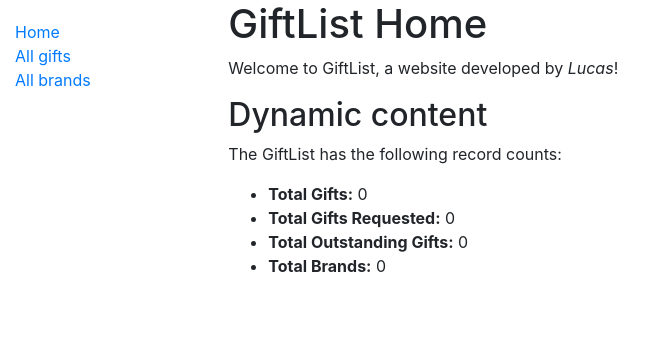
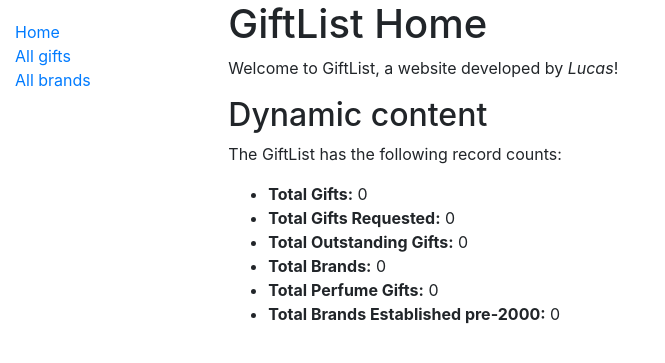
Before and after one commit to LucasSD/giftlist, a Django app: page /catalog/ in a window 1280 px wide. Shown: the top 363 px of the page, without its empty margins (0-665 px from the left). Run offline with Django 3.2, Linux system fonts and the light colour scheme; data that the repository does not hold is empty.

Commit message:
add to templates and views.py

```diff
--- a/catalog/templates/base_generic.html
+++ b/catalog/templates/base_generic.html
@@ -1,7 +1,7 @@
 <!DOCTYPE html>
 <html lang="en">
 <head>
-  {% block title %}<title>Gift Lists</title>{% endblock %}
+  {% block title %}<title>Title to be overidden</title>{% endblock %}
   <meta charset="utf-8">
   <meta name="viewport" content="width=device-width, initial-scale=1">
   <link rel="stylesheet" href="https://cdn.jsdelivr.net/npm/bootstrap@4.5.3/dist/css/bootstrap.min.css" integrity="sha384-TX8t27EcRE3e/ihU7zmQxVncDAy5uIKz4rEkgIXeMed4M0jlfIDPvg6uqKI2xXr2" crossorigin="anonymous">
--- a/catalog/templates/index.html
+++ b/catalog/templates/index.html
@@ -1,4 +1,6 @@
 {% extends "base_generic.html" %}
+
+{% block title %}<title>GiftList</title>{% endblock %}
 
 {% block content %}
   <h1>GiftList Home</h1>
@@ -10,5 +12,7 @@
     <li><strong>Total Gifts Requested:</strong> {{ num_instances }}</li>
     <li><strong>Total Outstanding Gifts:</strong> {{ num_instances_available }}</li>
     <li><strong>Total Brands:</strong> {{ num_brands }}</li>
+    <li><strong>Total Perfume Gifts:</strong> {{ num_perfume_gifts }}</li>
+    <li><strong>Total Brands Established pre-2000:</strong> {{ num_older_brands }}</li>
   </ul>
 {% endblock %}
--- a/catalog/views.py
+++ b/catalog/views.py
@@ -15,11 +15,17 @@ def index(request):
     # The 'all()' is implied by default.
     num_brands = Brand.objects.count()
 
+    # random challenge
+    num_perfume_gifts = Gift.objects.filter(description__icontains='Perfume').count()
+    num_older_brands = Brand.objects.exclude(est__gt=1999).count()
+
     context = {
         'num_gifts': num_gifts,
         'num_instances': num_instances,
         'num_instances_available': num_instances_available,
         'num_brands': num_brands,
+        'num_perfume_gifts': num_perfume_gifts,
+        'num_older_brands': num_older_brands,
     }
 
     # Render the HTML template index.html with the data in the context variable
```
